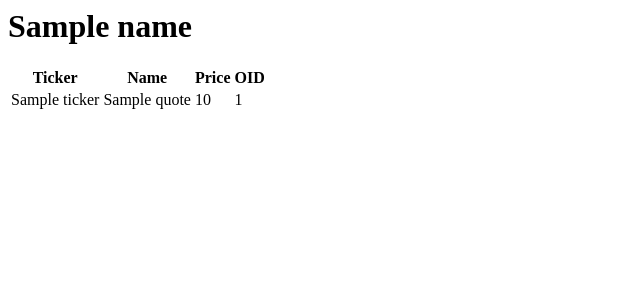
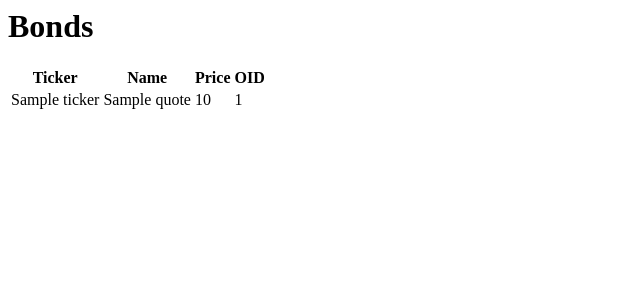
Before and after one commit to poserg/sturdy-doodle, a Django app: template quotes/templates/quotes/bonds.html in a window 1280 px wide. Shown: the top 300 px of the page, without its empty margins (0-640 px from the left). Run offline with Django 4.2, Linux system fonts and the light colour scheme; the template is opened without the code that fills it: most values are stand-ins (such as "Sample title", 1, 10 or a date in 2020).

```diff
--- a/quotes/templates/quotes/bonds.html
+++ b/quotes/templates/quotes/bonds.html
@@ -1,4 +1,4 @@
-<h1>{{ name }}</h1>
+<h1>Bonds</h1>
 {% if quotes %}
     <table>
         <tr>
--- a/quotes/templates/quotes/stocks.html
+++ b/quotes/templates/quotes/stocks.html
@@ -1,4 +1,4 @@
-<h1>{{ name }}</h1>
+<h1>Stocks</h1>
 {% if quotes %}
     <table>
         <tr>
--- a/quotes/views.py
+++ b/quotes/views.py
@@ -12,12 +12,12 @@ def stocks(request):
     quotes = []
     for i in settings.STOCK_TICKERS:
         quotes.append(mfd.get_last_quote(i))
-    context = {"name": "Stocks", "quotes": quotes}
+    context = {"quotes": quotes}
     return render(request, "quotes/stocks.html", context)
 
 def bonds(request):
     quotes = []
     for i in settings.BOND_TICKERS:
         quotes.append(dohod_client.get_last_quote(i))
-    context = {"name": "Bonds", "quotes": quotes}
+    context = {"quotes": quotes}
     return render(request, "quotes/bonds.html", context)
```
